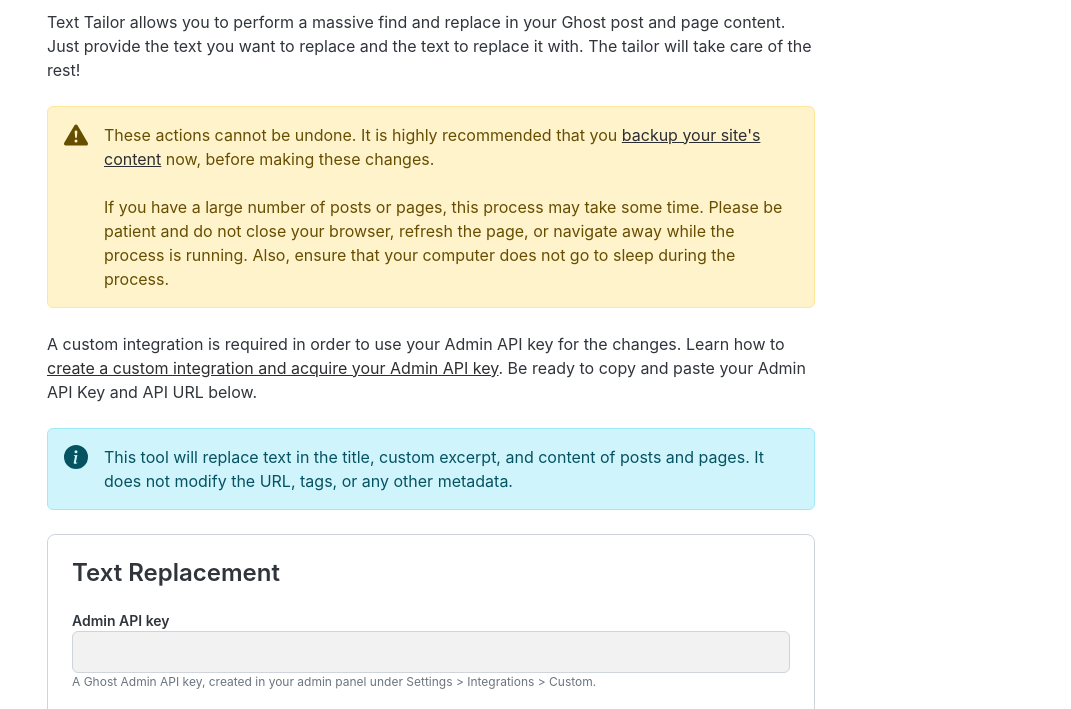
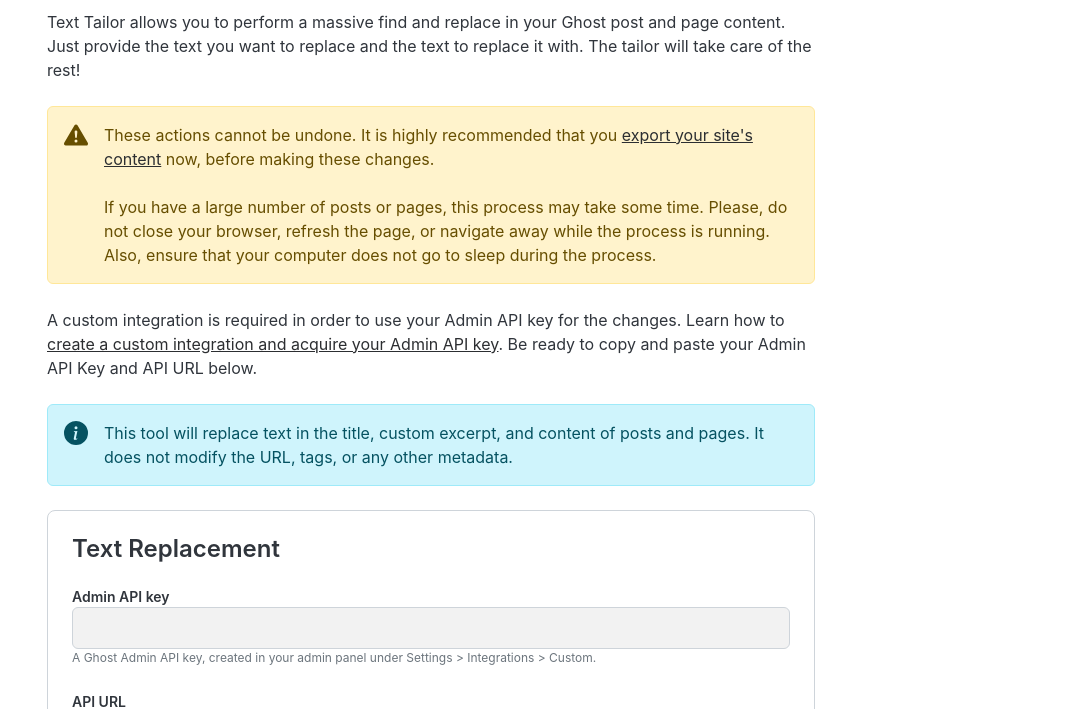
Before and after one commit to ventaur/TextTailor, a website: page frontend/public/index.template.html in a window 1280 px wide. Shown: the part 87-796 px from the top of the page, without its empty margins (209-1280 px from the left). Drawn offline with Linux system fonts and the light colour scheme.

Commit message:
Chanegd the link for exporting site content

```diff
--- a/frontend/public/index.template.html
+++ b/frontend/public/index.template.html
@@ -34,11 +34,11 @@
             </svg>
             <p>
                 These actions cannot be undone. It is highly recommended that you
-                <a href="https://ghost.org/docs/faq/manual-backup/">backup your site's content</a> now, before making these changes.
+                <a href="https://ghost.org/help/exports/">export your site's content</a> now, before making these changes.
             </p>
             <p>
                 If you have a large number of posts or pages, this process may take some time.
-                Please be patient and do not close your browser, refresh the page, or navigate away while the process is running.
+                Please, do not close your browser, refresh the page, or navigate away while the process is running.
                 Also, ensure that your computer does not go to sleep during the process.
             </p>
         </div>
```
